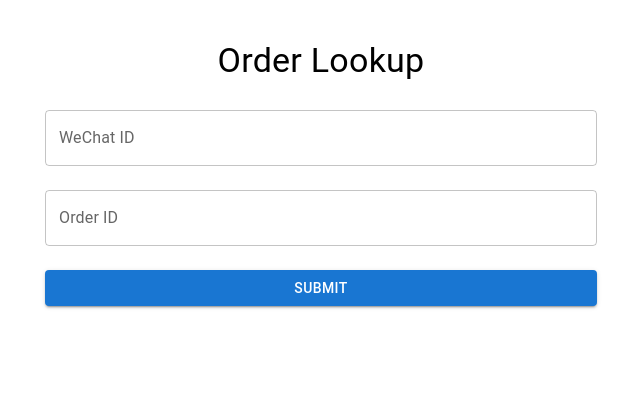
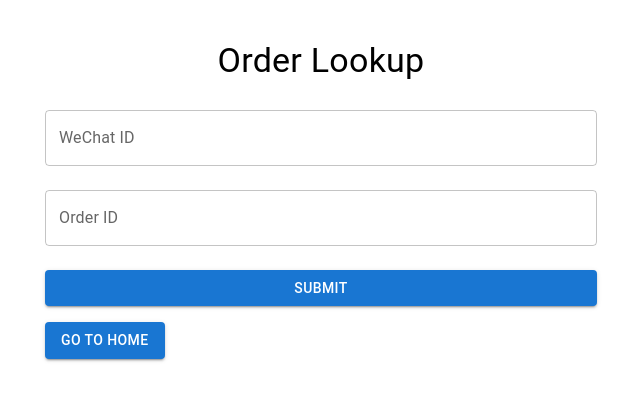
Before and after one commit to masacheung/mak-delivery, a React (Create React App) app in the folder static/: page /lookup-order in a window 1280 px wide. Shown: the top 400 px of the page, without its empty margins (319-959 px from the left). Built offline with nearby package versions, Linux system fonts and the light colour scheme.

Commit message:
Added redirect back to home page from order look up page and ordered page

```diff
--- a/static/src/features/ordered/orderedPage.js
+++ b/static/src/features/ordered/orderedPage.js
@@ -1,8 +1,9 @@
-import { useLocation } from "react-router-dom";
-import { Box, Card, CardContent, Typography, Divider, List, ListItem, ListItemText } from "@mui/material";
+import { useLocation, useNavigate } from "react-router-dom";
+import { Box, Card, CardContent, Typography, Divider, List, ListItem, ListItemText, Button } from "@mui/material";
 
 const OrderedPage = () => {
   const location = useLocation();
+  const navigate = useNavigate();
   const order = location.state?.order;
 
   if (!order) {
@@ -72,6 +73,16 @@ const OrderedPage = () => {
           </Typography>
         </CardContent>
       </Card>
+
+      {/* Navigation Buttons */}
+      <Box display="flex" gap={2} mt={2}>
+        <Button variant="contained" color="primary" onClick={() => navigate("/")}>
+          Go to Home
+        </Button>
+        <Button variant="contained" color="secondary" onClick={() => navigate("/lookup")}>
+          Look Up Another Order
+        </Button>
+      </Box>
     </Box>
   );
 };
--- a/static/src/features/orders/orderLookup.js
+++ b/static/src/features/orders/orderLookup.js
@@ -1,7 +1,9 @@
 import React, { useState } from "react";
+import { useLocation, useNavigate } from "react-router-dom";
 import { Container, TextField, Button, Typography, Box, Grid } from "@mui/material";
 
 const OrderLookup = () => {
+  const navigate = useNavigate();
   const [wechatId, setWechatId] = useState("");
   const [orderId, setOrderId] = useState("");
   const [orderData, setOrderData] = useState(null);
@@ -110,6 +112,13 @@ const OrderLookup = () => {
           </Box>
         )}
       </Box>
+
+      {/* Navigation Buttons */}
+      <Box display="flex" gap={2} mt={2}>
+        <Button variant="contained" color="primary" onClick={() => navigate("/")}>
+          Go to Home
+        </Button>
+      </Box>
     </Container>
   );
 };
```
